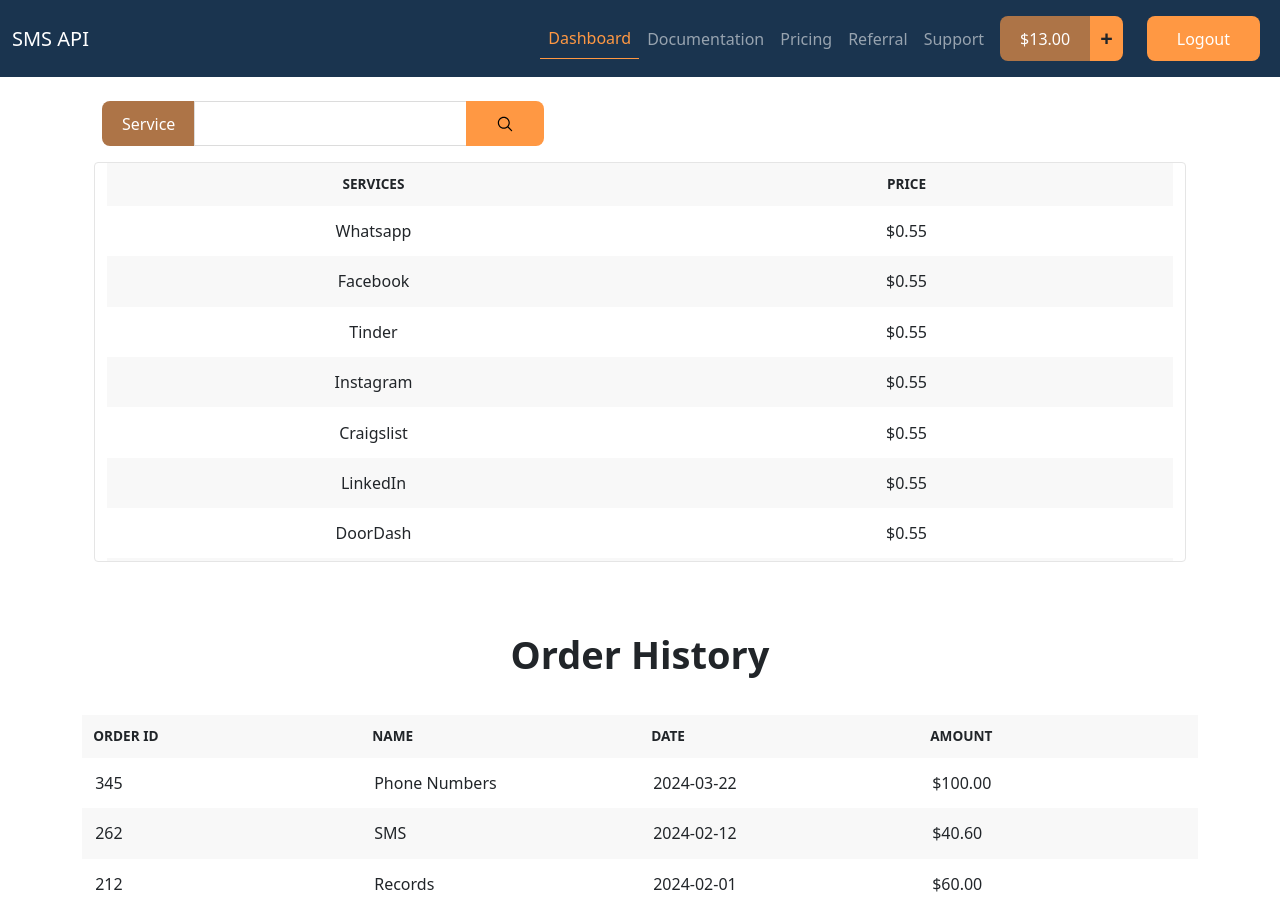
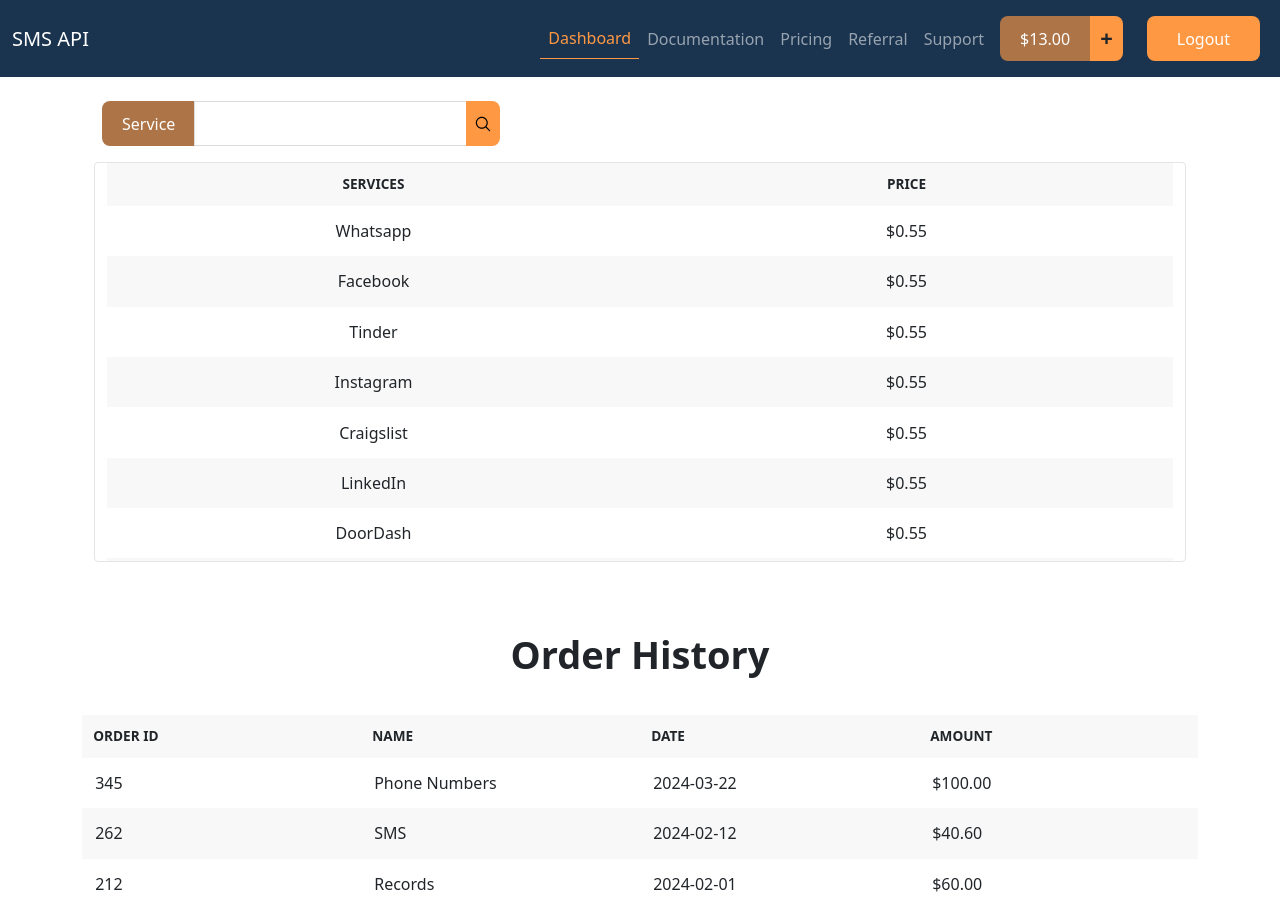
Before and after one commit to akkisardar/SMS-API, a plain HTML site: page index.html in a window 1280 px wide. Shown: the top 912 px of the page. Drawn offline with nearby package versions, Linux system fonts and the light colour scheme.

Commit message:
Update index.html

```diff
--- a/index.html
+++ b/index.html
@@ -75,7 +75,7 @@
                     <span class="btn-pay">Service</span>
                     <input id="service_filter" type="text" class="cstm-input">
 
-                    <button class="btn-primary">
+                    <button class="btn-primary px-2">
                         <svg style="width: 18px;" xmlns="http://www.w3.org/2000/svg" x="0px" y="0px" width="100" height="100" viewBox="0 0 30 30">
                             <path d="M 13 3 C 7.4889971 3 3 7.4889971 3 13 C 3 18.511003 7.4889971 23 13 23 C 15.396508 23 17.597385 22.148986 19.322266 20.736328 L 25.292969 26.707031 A 1.0001 1.0001 0 1 0 26.707031 25.292969 L 20.736328 19.322266 C 22.148986 17.597385 23 15.396508 23 13 C 23 7.4889971 18.511003 3 13 3 z M 13 5 C 17.430123 5 21 8.5698774 21 13 C 21 17.430123 17.430123 21 13 21 C 8.5698774 21 5 17.430123 5 13 C 5 8.5698774 8.5698774 5 13 5 z"></path>
                             </svg>
```
